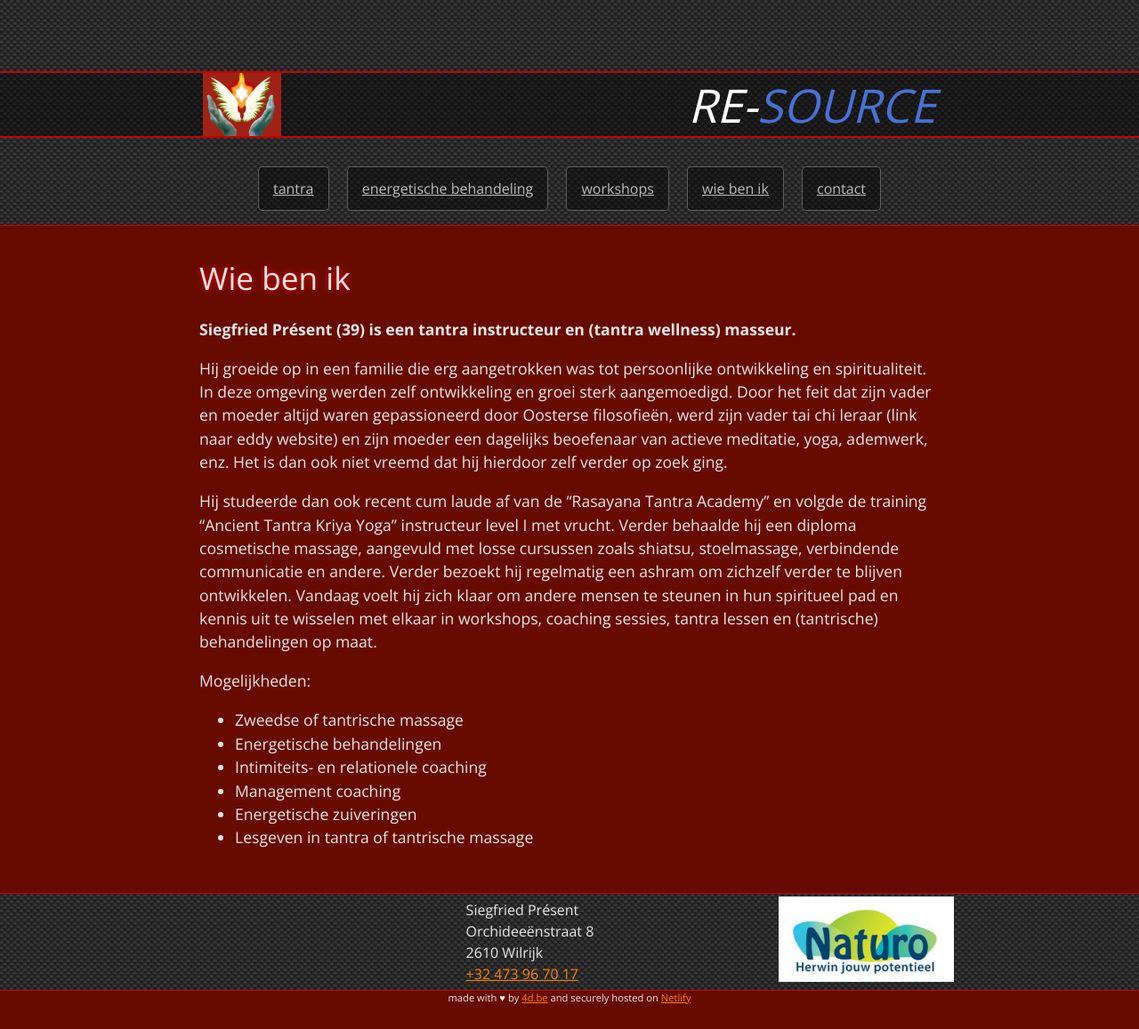
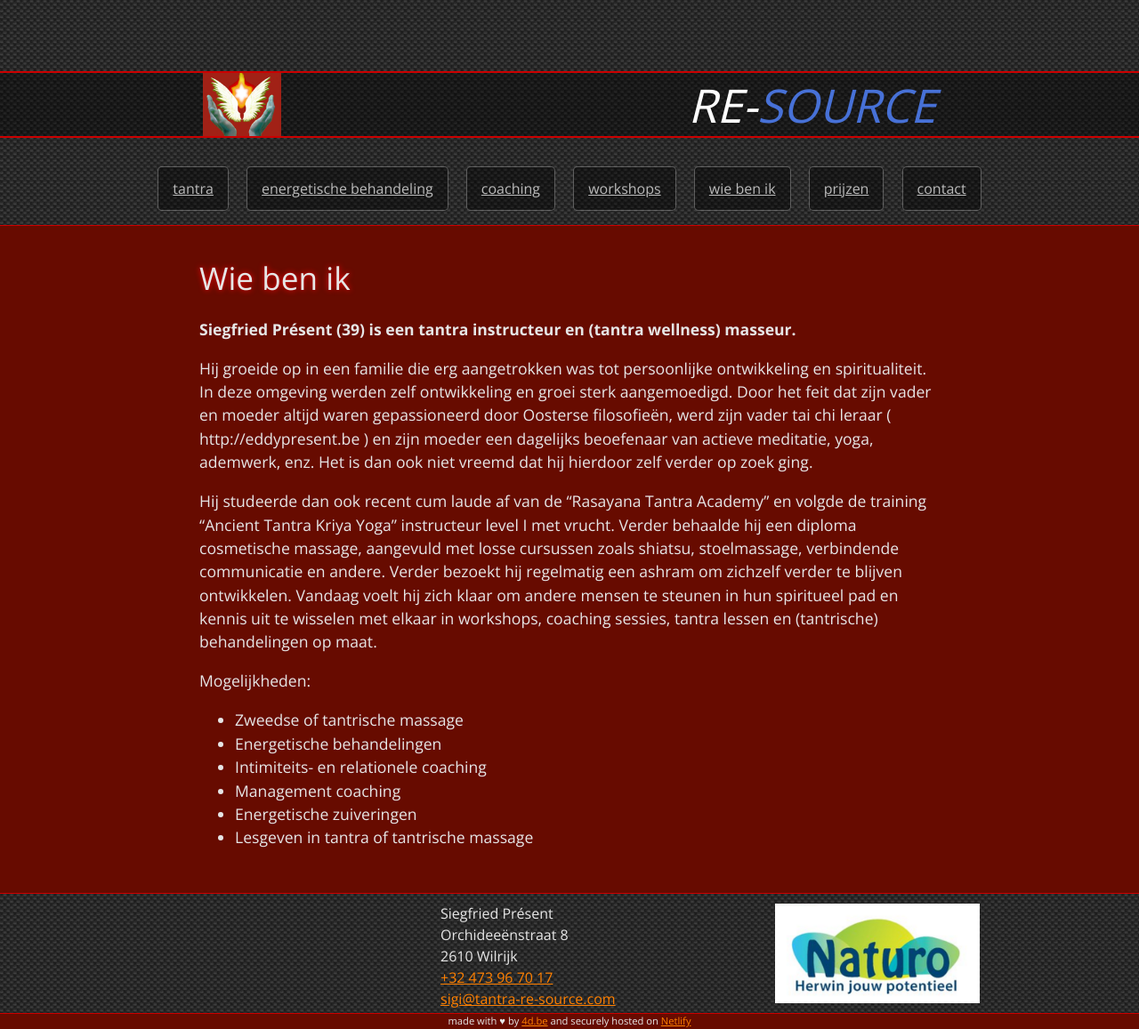
Before and after one commit to joachimVdH/tantra-re-source.com, a Jekyll site: the page built from wie_ben_ik.md, in a window 1280 px wide. Shown: the whole page at 89% size. Built offline with Jekyll 4.4.1, drawn with Linux system fonts in a browser that asks for light colours; before the commit the page ends 1130 px from its top, so only the background shows below that; grey boxes are pictures that could not be loaded.

Commit message:
aanpassingen nav gesprek

```diff
--- a/_layouts/default.html
+++ b/_layouts/default.html
@@ -21,8 +21,10 @@
 				<!-- <a href="#" class="btn">voor jou</a> -->
 				<a href="tantra.html" class="btn">tantra</a>
 				<a href="energetische_behandeling.html" class="btn">energetische behandeling</a>
+				<a href="coaching.html" class="btn">coaching</a>
 				<a href="workshops.html" class="btn">workshops</a>
 				<a href="wie_ben_ik.html" class="btn">wie ben ik</a>
+				<a href="prijzen.html" class="btn">prijzen</a>
 				<a href="#contact" class="btn">contact</a>
 
 		</section>
--- a/_sass/_jekyll-theme-cayman.scss
+++ b/_sass/_jekyll-theme-cayman.scss
@@ -426,14 +426,20 @@
   background-image: url('/assets/img/backgroundHeader.gif');
   background-repeat: repeat-x repeat-y;
   width: 100%;
-  height: 100%;
+  // height: 100%;
 
-  padding-top: 1rem;
-  padding-bottom: 1rem;
+  height: 8.5rem;
+
+  padding-top: 2rem;
+  padding-bottom: 2rem;
   // margin-top: 1rem;
   border-top: solid 1px #CC0000; //$hr-border-color;
   border-bottom: solid 1px #CC0000;
   text-align: center;
+
+  .flexContainer{
+    flex: column;
+  }
 
   @include large {
     font-size: 1rem;
@@ -445,6 +451,7 @@
 
   @include small {
     font-size: 0.9rem;
+
   }
 }
 
@@ -459,17 +466,25 @@
 
 .lefty{
   text-align: left;
+
+  @include small {
+    text-align: center;
+  }
 }
 .righty{
   text-align: right;
+
+  @include small {
+    text-align: center;
+  }
 }
 iframe{
-  height: 6rem;
+  height: 7rem;
   padding-right: 1rem;
 }
 
 #naturo {
-  height: 6rem;
+  height: 7rem;
 }
 .madeby{
   text-align: center;
--- a/wie_ben_ik.md
+++ b/wie_ben_ik.md
@@ -11,7 +11,7 @@
 __Siegfried Présent (39) is een tantra instructeur en (tantra wellness) masseur.__
 
 
-Hij groeide op in een familie die erg aangetrokken was tot persoonlijke ontwikkeling en spiritualiteit. In deze omgeving werden zelf ontwikkeling en groei sterk aangemoedigd. Door het feit dat zijn vader en moeder altijd waren gepassioneerd door Oosterse filosofieën, werd zijn vader tai chi leraar (link naar eddy website) en zijn moeder een dagelijks beoefenaar van actieve meditatie, yoga, ademwerk, enz. Het is dan ook niet vreemd dat hij hierdoor zelf verder op zoek ging.
+Hij groeide op in een familie die erg aangetrokken was tot persoonlijke ontwikkeling en spiritualiteit. In deze omgeving werden zelf ontwikkeling en groei sterk aangemoedigd. Door het feit dat zijn vader en moeder altijd waren gepassioneerd door Oosterse filosofieën, werd zijn vader tai chi leraar ( http://eddypresent.be ) en zijn moeder een dagelijks beoefenaar van actieve meditatie, yoga, ademwerk, enz. Het is dan ook niet vreemd dat hij hierdoor zelf verder op zoek ging.
 
 
 Hij studeerde dan ook recent cum laude af van de “Rasayana Tantra Academy” en volgde de training “Ancient Tantra Kriya Yoga” instructeur level I met vrucht. Verder behaalde hij een diploma cosmetische massage, aangevuld met losse cursussen zoals shiatsu, stoelmassage, verbindende communicatie en andere. Verder bezoekt hij regelmatig een ashram om zichzelf verder te blijven ontwikkelen. Vandaag voelt hij zich klaar om andere mensen te steunen in hun spiritueel pad en kennis uit te wisselen met elkaar in workshops, coaching sessies, tantra lessen en (tantrische) behandelingen op maat.
```
Also changed, not shown: other parts of _layouts/default.html (+3 -0 lines), coaching.md (added, +29 -0 lines), energetische_behandeling.md (+5 -5 lines), prijzen.md (added, +10 -0 lines), tantra.md (+1 -17 lines).
